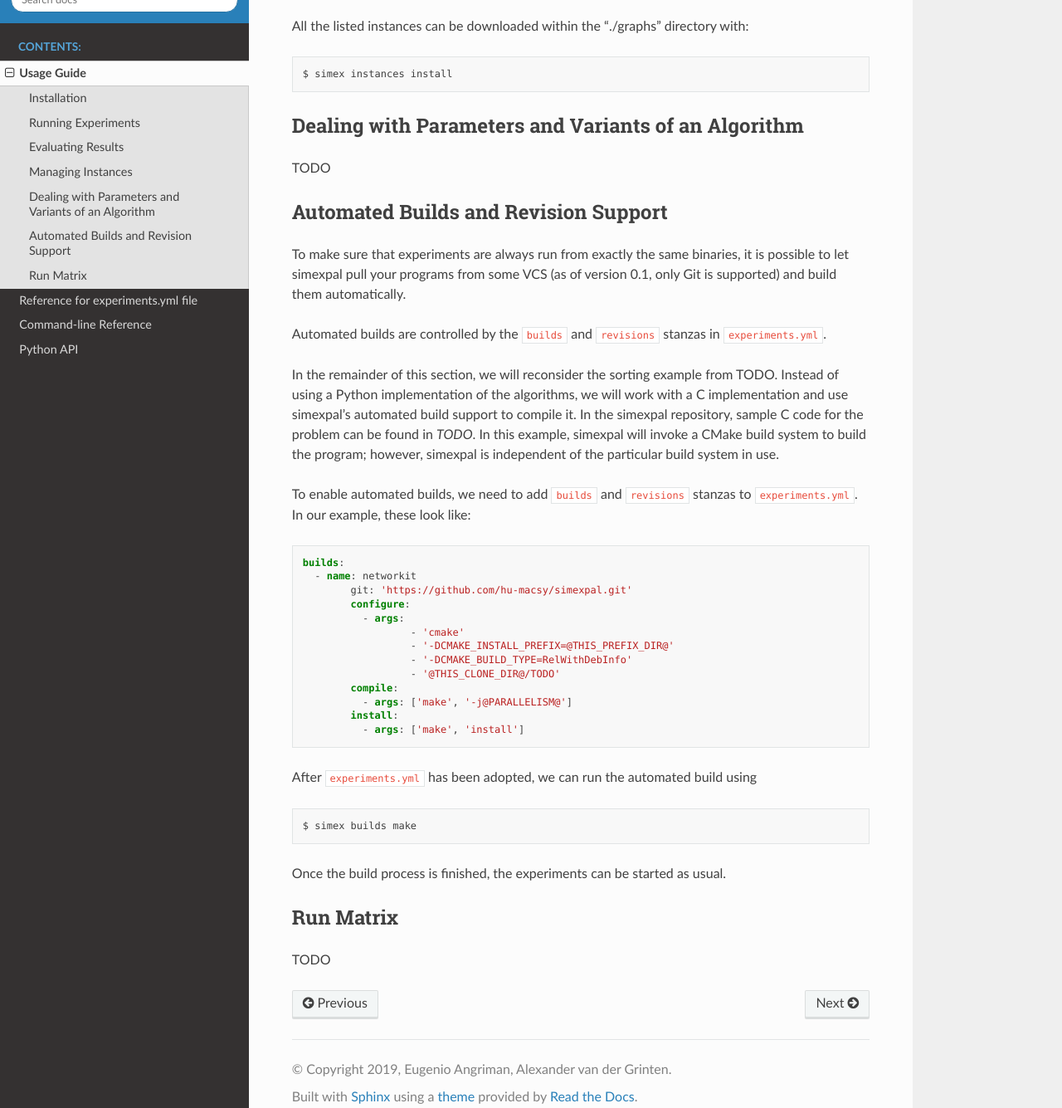
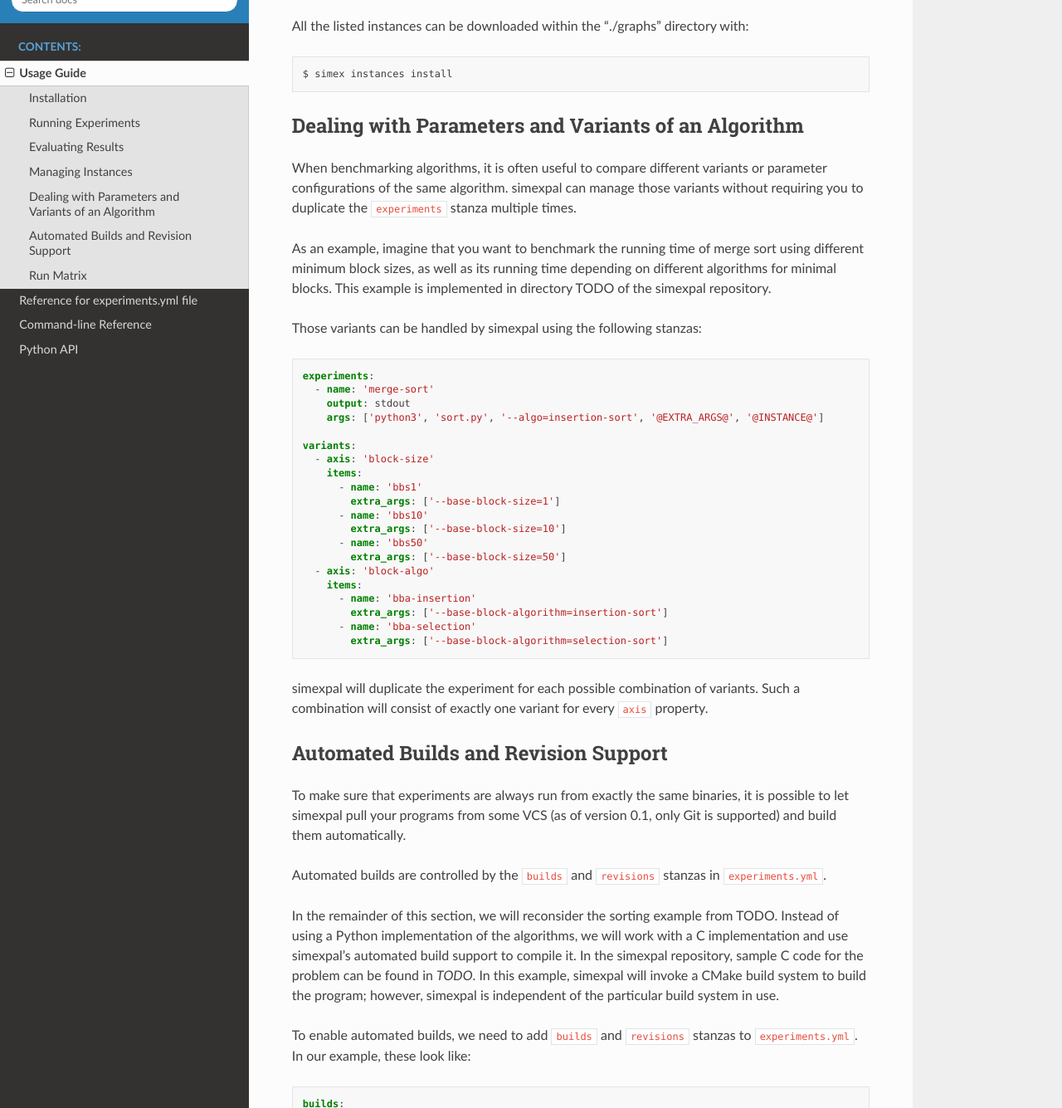
Before and after one commit to hu-macsy/simexpal, a Sphinx documentation site: the page built from docs/user_guide.rst, in a window 1280 px wide and 1400 px high, scrolled down 2167 px, cut to the strip 65-1400 px from the top of the window. Shown: the whole strip at 83% size. Built offline with Sphinx 7.4.7 and the Read the Docs theme 2.0.0, drawn with Linux system fonts in a browser that asks for light colours.

Commit message:
docs: Add section on algorithm variants

```diff
--- a/docs/user_guide.rst
+++ b/docs/user_guide.rst
@@ -109,7 +109,44 @@ All the listed instances can be downloaded within the "./graphs" directory with:
 Dealing with Parameters and Variants of an Algorithm
 ----------------------------------------------------
 
-TODO
+When benchmarking algorithms, it is often useful to compare different
+variants or parameter configurations of the same algorithm.
+simexpal can manage those variants without requiring you to duplicate
+the ``experiments`` stanza multiple times.
+
+As an example, imagine that you want to benchmark the running time of
+merge sort using different minimum block sizes, as well as
+its running time depending on different algorithms for minimal blocks.
+This example is implemented in directory TODO of the simexpal repository.
+
+Those variants can be handled by simexpal using the following stanzas:
+
+.. code-block:: YAML
+
+    experiments:
+      - name: 'merge-sort'
+        output: stdout
+        args: ['python3', 'sort.py', '--algo=insertion-sort', '@EXTRA_ARGS@', '@INSTANCE@']
+
+    variants:
+      - axis: 'block-size'
+        items:
+          - name: 'bbs1'
+            extra_args: ['--base-block-size=1']
+          - name: 'bbs10'
+            extra_args: ['--base-block-size=10']
+          - name: 'bbs50'
+            extra_args: ['--base-block-size=50']
+      - axis: 'block-algo'
+        items:
+          - name: 'bba-insertion'
+            extra_args: ['--base-block-algorithm=insertion-sort']
+          - name: 'bba-selection'
+            extra_args: ['--base-block-algorithm=selection-sort']
+
+simexpal will duplicate the experiment for each possible combination
+of variants. Such a combination will consist of exactly one variant
+for every ``axis`` property.
 
 Automated Builds and Revision Support
 -------------------------------------
```
